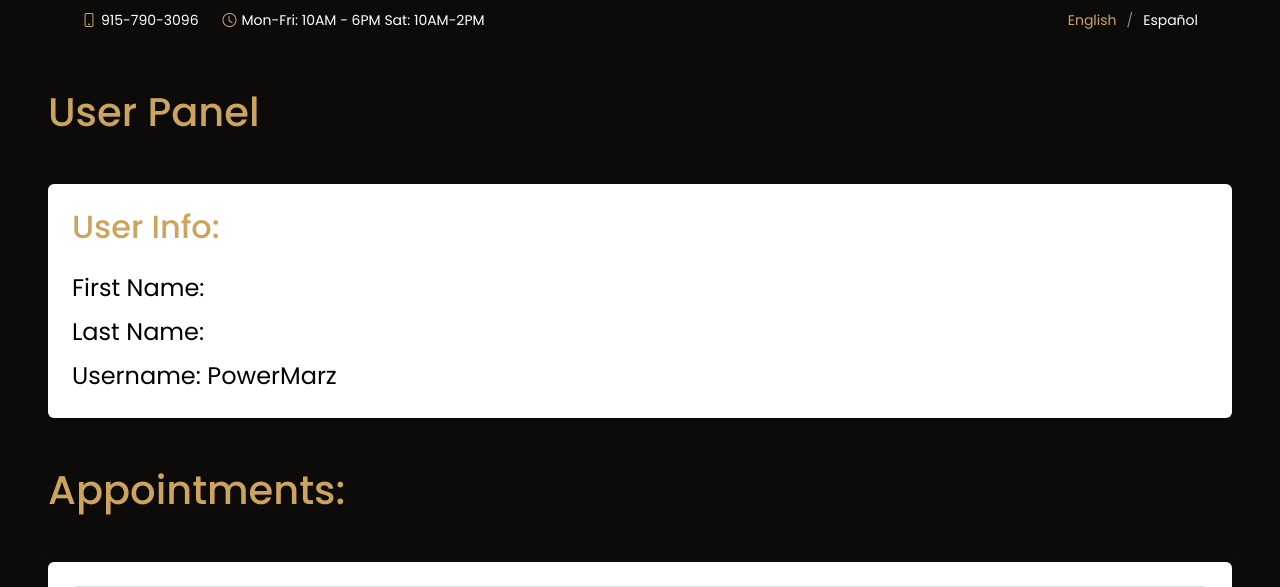
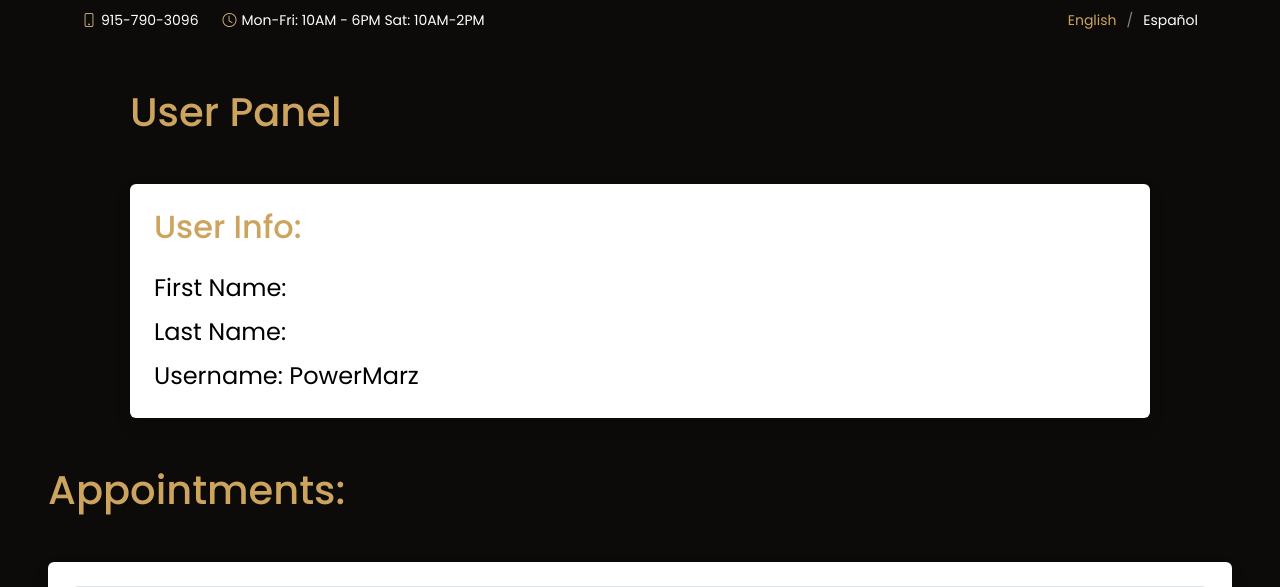
Before and after one commit to iodaniel/ixelexi.com, a Django app: page /user-panel in a window 1280 px wide. Shown: the part 90-677 px from the top of the page. Run offline with Django 3.2, Linux system fonts and the light colour scheme; a user stored in the database is signed in; data comes from the database, SQL or seed files in the repository; some libraries are stand-ins or nearby versions; some web fonts are replaced.

Commit message:
updateuser panel

```diff
--- a/booking/templates/userPanel.html
+++ b/booking/templates/userPanel.html
@@ -7,6 +7,7 @@
 
 
 {% if user.is_authenticated %}
+<div class="container">
 <h1 class=" ms-5 mt-5 ">User Panel</h1>
 
 <div class="shadow p-4 mb-5 bg-body bg-body rounded text-black  m-5 ">
@@ -17,9 +18,12 @@
             <li class="list-group mt-2">Username: {{ user.username }}</li>
     </ul>
 </div>
+</div>
 
 <!--Appointment Loop-->
 {% if appointments.count > 0 %}
+<div class="caontaer">
+
 <div class="mt-5 ">
     <h1 class=" ms-5">Appointments:</h1>
     <div class="shadow p-4 mb-3 bg-body bg-body rounded text-black  m-5">
@@ -35,6 +39,7 @@
         {% endfor %}
     </div>
 </div>
+</div>
 {% endif %}
 
 {% else %}
```
